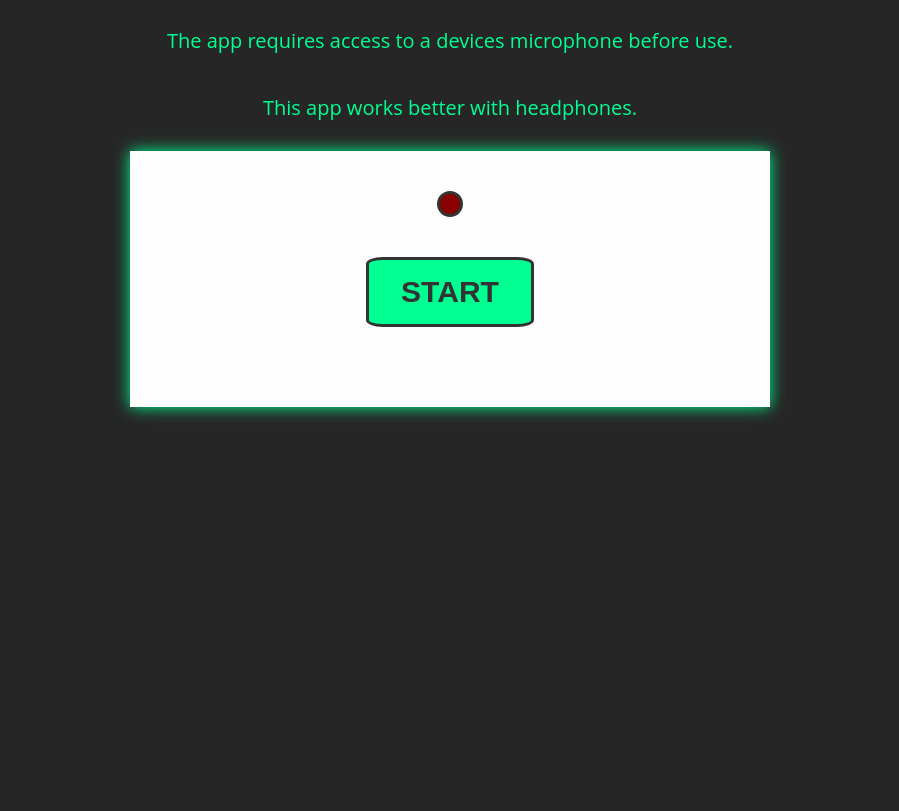
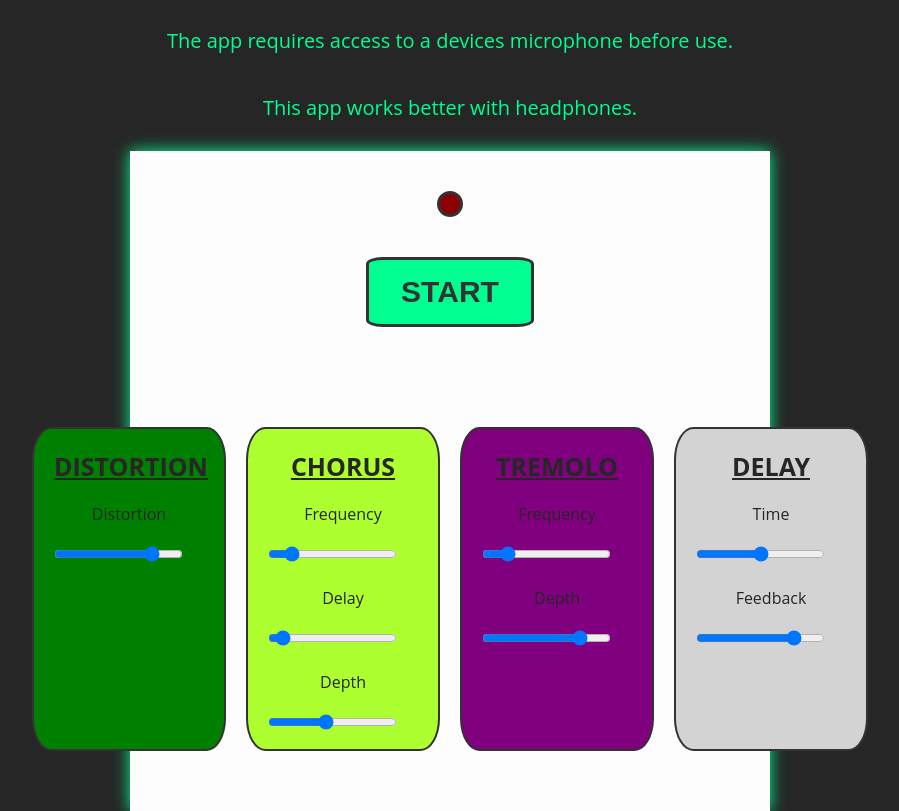
Before and after one commit to blosmusic/voice-changer, a plain HTML site: page index.html in a window 1280 px wide. Shown: the part 98-909 px from the top of the page, without its empty margins (190-1089 px from the left). Before the commit the page ends 800 px from the top, so only its background shows below. Drawn offline with nearby package versions, Linux system fonts and the light colour scheme.

Commit message:
fx style added

```diff
--- a/assets/app.js
+++ b/assets/app.js
@@ -9,6 +9,7 @@ let inputSource = null;
 let micIsOpen = false;
 
 //FX chain components
+const dist = new Tone.Distortion(0.8).toDestination();
 const chorus = new Tone.Chorus(0, 0, 0).toDestination().start();
 const tremolo = new Tone.Tremolo(6, 0.65).toDestination().start();
 const feedbackDelay = new Tone.FeedbackDelay("8n", 0.5).toDestination();
--- a/assets/style.css
+++ b/assets/style.css
@@ -29,6 +29,15 @@ h2 {
     text-transform: uppercase;
 }
 
+h3 {
+    font-size: 25px;
+    font-weight: 700;
+    color: #262626;
+    text-align: center;
+    text-transform: uppercase;
+    text-decoration: underline;
+}
+
 p {
     font-size: 20px;
     font-weight: 400;
@@ -36,6 +45,13 @@ p {
     text-align: center;
     margin: 20px 0;
     padding: 10px;
+}
+
+.fx-description {
+    font-size: 16px;
+    font-weight: 500;
+    color: #262626;
+    padding: 0;
 }
 
 .app-container {
@@ -50,7 +66,6 @@ p {
     box-shadow: 0 0 15px 0 #00ff91;
     max-width: 600px;
     padding: 20px;
-    justify-content: center;
 }
 
 .voice-changer-container {
@@ -95,3 +110,45 @@ p {
     background-color: darkred;
     text-align: center;
 }
+
+.effect-container {
+    display: flex;
+    justify-content: center;
+    align-items: center;
+    margin: 20px 15px;
+}
+
+.fx-section {
+    width: 150px;
+    height: 280px;
+    display: inline-block;
+    vertical-align: text-top;
+    flex-direction: column;
+    justify-content: center;
+    align-items: center;
+    border: 2px solid #333;
+    border-radius: 10%;
+    padding: 20px;
+    margin: 20px 10px;
+}
+
+#distortion-container{
+    background-color: green;
+    color: #fdfdfd;
+}
+
+#delay-container {
+    background-color: lightgray;
+}
+
+#reverb-container {
+    background-color: darkgray;
+}
+
+#chorus-container {
+    background-color: greenyellow;
+}
+
+#tremolo-container {
+    background-color: purple;
+}
--- a/index.html
+++ b/index.html
@@ -20,6 +20,45 @@
                 <button class="voice-start-toggle" id="voice-start-toggle">START</button>
             </div>
         </div>
+        <div class="effect-container" id="effect-container">
+            <div class="fx-section" id="distortion-container">
+                <h3>Distortion</h3>
+                <p class="fx-description">Distortion</p>
+                <input class="distortion-input-slider" id="distortion-input-slider" type="range" min="0" max="1"
+                    value="0.8" step="0.1">
+            </div>
+            <div class="fx-section" id="chorus-container">
+                <h3>Chorus</h3>
+                <p class="fx-description">Frequency</p>
+                <input class="chorus-input-slider" id="chorus-input-slider" type="range" min="1" max="50"
+                    value="8" step="1">
+                <p class="fx-description">Delay</p>
+                <input class="chorus-input-slider" id="chorus-input-slider" type="range" min="0.5" max="50"
+                    value="3.5" step="0.5">
+                <p class="fx-description">Depth</p>
+                <input class="chorus-input-slider" id="chorus-input-slider" type="range" min="0.1" max="1"
+                    value="0.5" step="0.1">
+            </div>
+            <div class="fx-section" id="tremolo-container">
+                <h3>Tremolo</h3>
+                <p class="fx-description">Frequency</p>
+                <input class="tremolo-input-slider" id="tremolo-input-slider" type="range" min="0" max="50" value="8"
+                    step="1">
+                <p class="fx-description">Depth</p>
+                <input class="tremolo-input-slider" id="tremolo-input-slider" type="range" min="0" max="1" value="0.75"
+                    step="0.1">
+            </div>
+            <div class="fx-section" id="delay-container">
+                <h3>Delay</h3>
+                <!-- todo add in time values in notation -->
+                <p class="fx-description">Time</p>
+                <input class="delay-input-slider" id="delay-input-slider" type="range" min="0" max="1" value=""
+                    step="0.01">
+                <p class="fx-description">Feedback</p>
+                <input class="delay-input-slider" id="delay-input-slider" type="range" min="0" max="1" value="0.8"
+                    step="0.1">
+            </div>
+        </div>
     </div>
 </body>
 <script src="./assets/app.js"></script>
```
